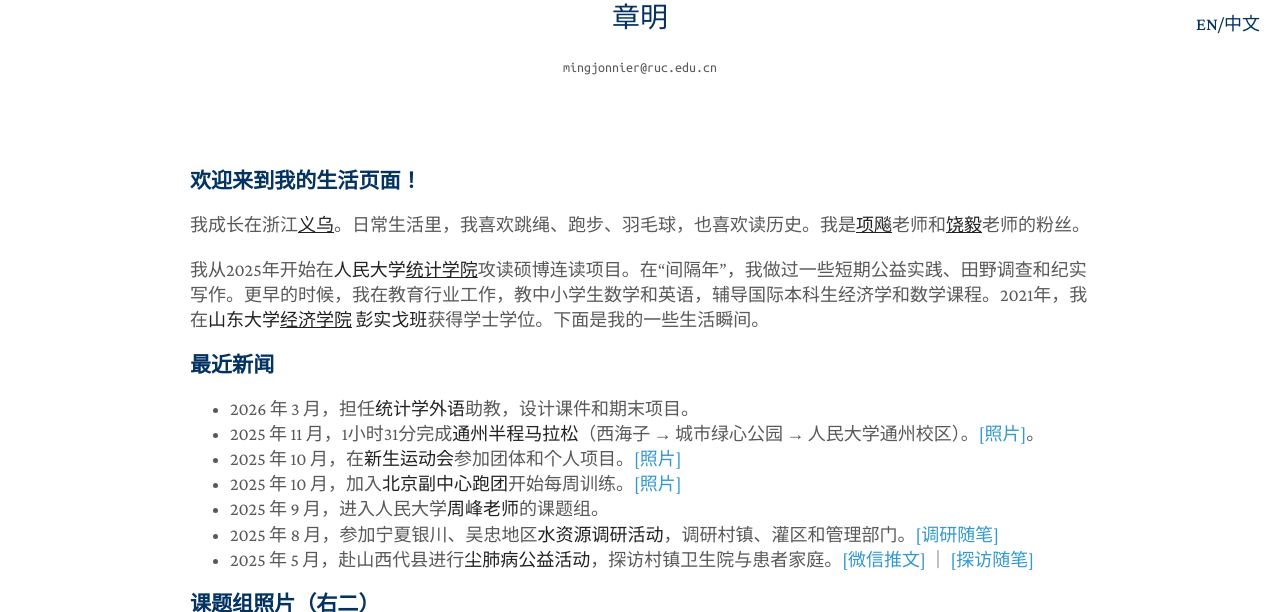
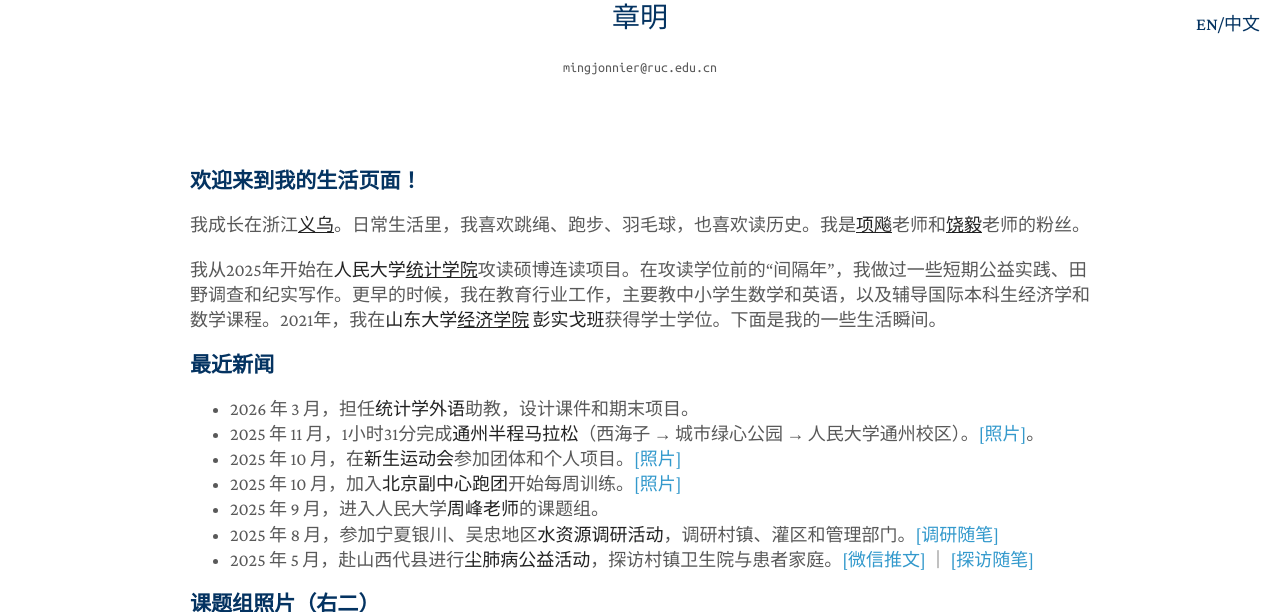
Before and after one commit to zhangming4153/zhangming4153.github.io, a Jekyll site: the page built from cn/index.md, in a window 1280 px wide and 900 px high, scrolled down 519 px, cut to the strip 0-612 px from the top of the window. Built offline with Jekyll 4.4.1, drawn with Linux system fonts in a browser that asks for light colours; a style sheet for code colours, icons or effects is not loaded.

Commit message:
Update personal background in index.md
Revised the description of educational background and experiences, clarifying the timeline and roles in the education sector.

```diff
--- a/cn/index.md
+++ b/cn/index.md
@@ -7,7 +7,7 @@ title: 章明
 
 我成长在浙江<a href="https://en.wikipedia.org/wiki/Yiwu"><strong><u>义乌</u></strong></a>。日常生活里，我喜欢跳绳、跑步、羽毛球，也喜欢读历史。我是<a href="https://baike.baidu.com/item/项飙/23318243"><strong><u>项飚</u></strong></a>老师和<a href="https://en.wikipedia.org/wiki/Rao_Yi"><strong><u>饶毅</u></strong></a>老师的粉丝。
 
-我从2025年开始在**人民大学**<a href="http://stat.ruc.edu.cn"><strong><u>统计学院</u></strong></a>攻读硕博连读项目。在“间隔年”，我做过一些短期公益实践、田野调查和纪实写作。更早的时候，我在教育行业工作，教中小学生数学和英语，辅导国际本科生经济学和数学课程。2021年，我在**山东大学**<a href="https://www.econ.sdu.edu.cn"><strong><u>经济学院</u></strong></a> **彭实戈班**获得学士学位。下面是我的一些生活瞬间。
+我从2025年开始在**人民大学**<a href="http://stat.ruc.edu.cn"><strong><u>统计学院</u></strong></a>攻读硕博连读项目。在攻读学位前的“间隔年”，我做过一些短期公益实践、田野调查和纪实写作。更早的时候，我在教育行业工作，主要教中小学生数学和英语，以及辅导国际本科生经济学和数学课程。2021年，我在**山东大学**<a href="https://www.econ.sdu.edu.cn"><strong><u>经济学院</u></strong></a> **彭实戈班**获得学士学位。下面是我的一些生活瞬间。
 
 ### 最近新闻
 - 2026 年 3 月，担任**统计学外语**助教，设计课件和期末项目。
```
